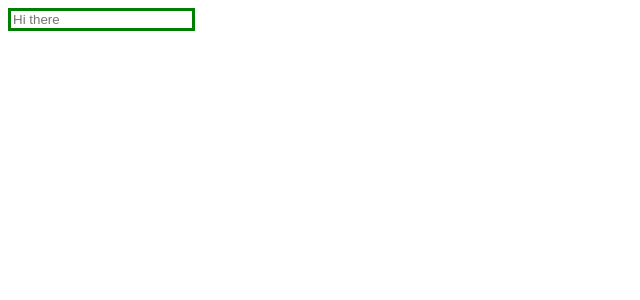
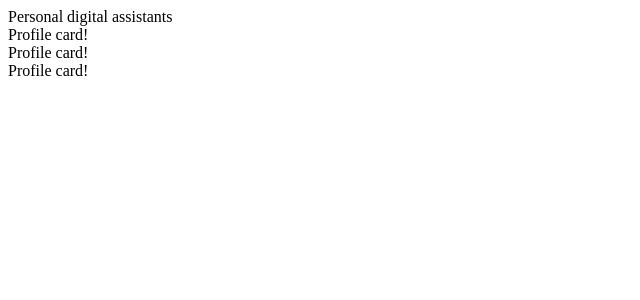
Before and after one commit to SofiaCronstrom/learnings, a React (Create React App) app: page / in a window 1280 px wide. Shown: the top 300 px of the page, without its empty margins (0-640 px from the left). Built offline with nearby package versions, Linux system fonts and the light colour scheme.

Commit message:
Section 3 Building with reusable components, chapter 24-28, creating a new file called ProfileCards.js

```diff
--- a/src/App.js
+++ b/src/App.js
@@ -1,9 +1,19 @@
+import ProfileCards from './ProfileCards'
+
+
 function App (){
 
+    return(
+        <div>
+           <div>Personal digital assistants</div>
+           <ProfileCards title="Alexa" handle="@alexa99"/>
+           <ProfileCards title="Cortana" handle="@cortana32"/>
+           <ProfileCards title="Siri" handle="@siri01"/>
+        </div>
+    )
 
-    return(
-    <input style={{border: "3px solid green"}} placeholder="Hi there"/>
-    )
+
+
     };
 
     export default App;
--- /dev/null
+++ b/src/ProfileCards.js
@@ -0,0 +1,7 @@
+function ProfileCards(){
+return(
+    <div>Profile card!</div>
+)
+};
+
+export default ProfileCards;
```
